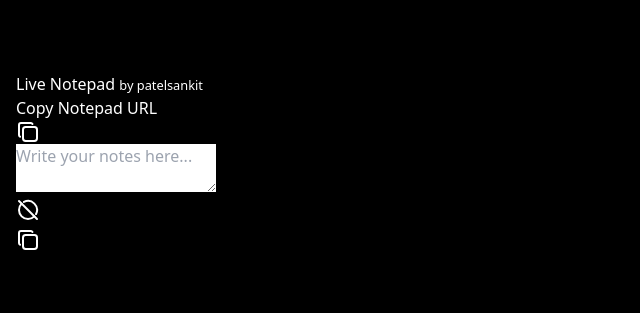
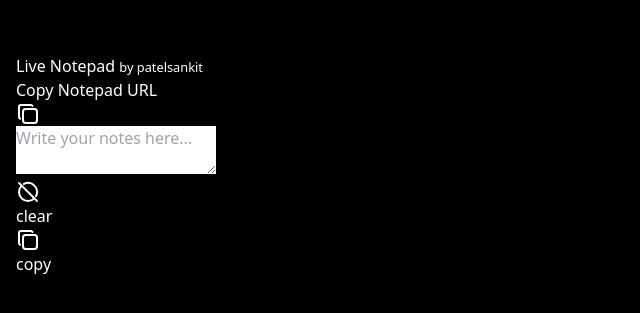
Before and after one commit to patelsankit/livnotepad, a React (Vite) app: page / in a window 1280 px wide. Shown: the part 235-548 px from the top of the page, without its empty margins (0-640 px from the left). Built offline with nearby package versions, Linux system fonts and the light colour scheme; no server answers; the database is empty.

Commit message:
clear button added

```diff
--- a/src/NotePad.jsx
+++ b/src/NotePad.jsx
@@ -88,6 +88,10 @@ const Notepad = () => {
     setText(value);
     saveText(value);
   };
+  const clearText = () => {
+    setText("");
+    saveText("");
+  };
 
   return (
     <div>
@@ -110,11 +114,11 @@ const Notepad = () => {
           className="text-gray-500 hover:text-gray-200 absolute text-base right-3 sm:right-5 top-2 sm:top-8 flex items-center gap-1 cursor-pointer"
         >
           Copy Notepad URL
-          <IconCopy className=" h-6 w-6 " />
+          <IconCopy className=" h-5 w-5 " />
         </div>
       )}
       {copied && (
-        <IconCheck className="h-6 w-6 absolute right-3 sm:right-5 top-2 sm:top-8 text-gray-200 cursor-pointer" />
+        <IconCheck className="h-5 w-5 absolute right-3 sm:right-5 top-2 sm:top-8 text-gray-200 cursor-pointer" />
       )}
       <div className="relative">
         <textarea
@@ -124,40 +128,26 @@ const Notepad = () => {
           className="small-scroll resize-none shadow-2xl p-4 h-[calc(100dvh-100px)] overflow-auto w-full bg-[#18181b] text-white border-gray-500 border-2 border-solid focus-visible:outline-none rounded-xl"
         />
         <div
-          className="absolute right-12 top-3"
-          onClick={() => setText("")}
+          className="cursor-pointer grid absolute right-12 top-3 text-gray-500 hover:text-gray-200"
+          onClick={clearText}
         >
-          <TooltipProvider>
-            <Tooltip>
-              <TooltipTrigger>
-                <IconWashDrycleanOff className="h-6 w-6 text-gray-500 hover:text-gray-200 cursor-pointer" />
-              </TooltipTrigger>
-              <TooltipContent>
-                <p>Clear</p>
-              </TooltipContent>
-            </Tooltip>
-          </TooltipProvider>
+          <IconWashDrycleanOff className="h-5 w-5  cursor-pointer" />
+          <span className="text-xs">clear</span>
         </div>
         <div className="absolute right-3 top-3">
           {!textareaCopied && (
             <div
               onClick={copyTextareaToClipboard}
-              className="text-gray-500 hover:text-gray-200 flex items-center gap-1 cursor-pointer"
+              className="text-gray-500 hover:text-gray-200 grid cursor-pointer"
             >
-              <TooltipProvider>
-                <Tooltip>
-                  <TooltipTrigger>
-                    <IconCopy className="h-6 w-6" />
-                  </TooltipTrigger>
-                  <TooltipContent>
-                    <p>Copy</p>
-                  </TooltipContent>
-                </Tooltip>
-              </TooltipProvider>
+              <IconCopy className="h-5 w-5" />
+              <span className="text-xs">copy</span>
             </div>
           )}
           {textareaCopied && (
-            <IconCheck className="h-6 w-6 text-gray-200 cursor-pointer" />
+            <div className="grid min-w-[25px]">
+            <IconCheck className="h-5 w-5 text-gray-200 cursor-pointer" />
+            </div>
           )}
         </div>
       </div>
```
